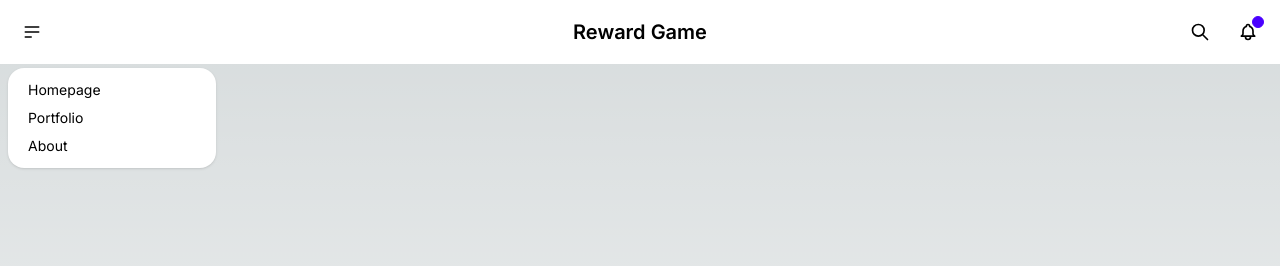
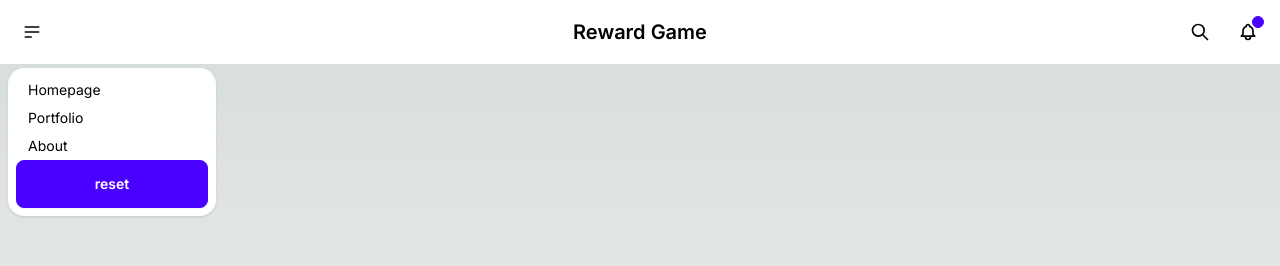
Before and after one commit to balinux/reward-game-nextjs, a Next.js app: page / in a window 1280 px wide. Both pictures are taken after a click on the button 32 px from the left and 32 px from the top of the page. Shown: the top 266 px of the page. Built offline with nearby package versions, Linux system fonts and the light colour scheme; no server answers; the database is empty.

Commit message:
add: fitur reset task

```diff
--- /dev/null
+++ b/src/app/api/task/reset/route.js
@@ -0,0 +1,31 @@
+import prisma from "@/lib/prisma";
+import { NextResponse } from "next/server";
+
+export const GET = async () => {
+  try {
+    await prisma.task.updateMany({
+      where: {
+        completed: true,
+      },
+      data: {
+        completed: false,
+      },
+    });
+    console.log("semua task sudah di update ke false");
+    return NextResponse.json({
+      data: {
+        code: 200,
+        message: "reset berhasil berhasil",
+      },
+    });
+  } catch (error) {
+    return NextResponse.json({
+      data: {
+        code: 500,
+        message: "reset gagal",
+      },
+    });
+
+    console.log("error update status task: ", error);
+  }
+};
--- a/src/app/layout.js
+++ b/src/app/layout.js
@@ -1,5 +1,6 @@
 import { Inter } from "next/font/google";
 import "./globals.css";
+import ButtonReset from "@/components/reset-button";
 
 const inter = Inter({ subsets: ["latin"] });
 
@@ -15,13 +16,40 @@ export default function RootLayout({ children }) {
         <div className="navbar bg-base-100">
           <div className="navbar-start">
             <div className="dropdown">
-              <div tabIndex={0} role="button" className="btn btn-ghost btn-circle">
-                <svg xmlns="http://www.w3.org/2000/svg" className="h-5 w-5" fill="none" viewBox="0 0 24 24" stroke="currentColor"><path strokeLinecap="round" strokeLinejoin="round" strokeWidth="2" d="M4 6h16M4 12h16M4 18h7" /></svg>
+              <div
+                tabIndex={0}
+                role="button"
+                className="btn btn-ghost btn-circle"
+              >
+                <svg
+                  xmlns="http://www.w3.org/2000/svg"
+                  className="h-5 w-5"
+                  fill="none"
+                  viewBox="0 0 24 24"
+                  stroke="currentColor"
+                >
+                  <path
+                    strokeLinecap="round"
+                    strokeLinejoin="round"
+                    strokeWidth="2"
+                    d="M4 6h16M4 12h16M4 18h7"
+                  />
+                </svg>
               </div>
-              <ul tabIndex={0} className="menu menu-sm dropdown-content mt-3 z-[1] p-2 shadow bg-base-100 rounded-box w-52">
-                <li><a>Homepage</a></li>
-                <li><a>Portfolio</a></li>
-                <li><a>About</a></li>
+              <ul
+                tabIndex={0}
+                className="menu menu-sm dropdown-content mt-3 z-[1] p-2 shadow bg-base-100 rounded-box w-52"
+              >
+                <li>
+                  <a>Homepage</a>
+                </li>
+                <li>
+                  <a>Portfolio</a>
+                </li>
+                <li>
+                  <a>About</a>
+                </li>
+                <ButtonReset />
               </ul>
             </div>
           </div>
@@ -30,18 +58,44 @@ export default function RootLayout({ children }) {
           </div>
           <div className="navbar-end">
             <button className="btn btn-ghost btn-circle">
-              <svg xmlns="http://www.w3.org/2000/svg" className="h-5 w-5" fill="none" viewBox="0 0 24 24" stroke="currentColor"><path strokeLinecap="round" strokeLinejoin="round" strokeWidth="2" d="M21 21l-6-6m2-5a7 7 0 11-14 0 7 7 0 0114 0z" /></svg>
+              <svg
+                xmlns="http://www.w3.org/2000/svg"
+                className="h-5 w-5"
+                fill="none"
+                viewBox="0 0 24 24"
+                stroke="currentColor"
+              >
+                <path
+                  strokeLinecap="round"
+                  strokeLinejoin="round"
+                  strokeWidth="2"
+                  d="M21 21l-6-6m2-5a7 7 0 11-14 0 7 7 0 0114 0z"
+                />
+              </svg>
             </button>
             <button className="btn btn-ghost btn-circle">
               <div className="indicator">
-                <svg xmlns="http://www.w3.org/2000/svg" className="h-5 w-5" fill="none" viewBox="0 0 24 24" stroke="currentColor"><path strokeLinecap="round" strokeLinejoin="round" strokeWidth="2" d="M15 17h5l-1.405-1.405A2.032 2.032 0 0118 14.158V11a6.002 6.002 0 00-4-5.659V5a2 2 0 10-4 0v.341C7.67 6.165 6 8.388 6 11v3.159c0 .538-.214 1.055-.595 1.436L4 17h5m6 0v1a3 3 0 11-6 0v-1m6 0H9" /></svg>
+                <svg
+                  xmlns="http://www.w3.org/2000/svg"
+                  className="h-5 w-5"
+                  fill="none"
+                  viewBox="0 0 24 24"
+                  stroke="currentColor"
+                >
+                  <path
+                    strokeLinecap="round"
+                    strokeLinejoin="round"
+                    strokeWidth="2"
+                    d="M15 17h5l-1.405-1.405A2.032 2.032 0 0118 14.158V11a6.002 6.002 0 00-4-5.659V5a2 2 0 10-4 0v.341C7.67 6.165 6 8.388 6 11v3.159c0 .538-.214 1.055-.595 1.436L4 17h5m6 0v1a3 3 0 11-6 0v-1m6 0H9"
+                  />
+                </svg>
                 <span className="badge badge-xs badge-primary indicator-item"></span>
               </div>
             </button>
-
           </div>
         </div>
-        {children}</body>
+        {children}
+      </body>
     </html>
   );
 }
--- /dev/null
+++ b/src/components/reset-button.js
@@ -0,0 +1,37 @@
+"use client";
+import axios from "axios";
+import { useRouter } from "next/navigation";
+import { useState } from "react";
+
+const ButtonReset = () => {
+  const [isModalOpen, setIsModalOpen] = useState(false);
+
+  const router = useRouter();
+  const resetTasks = async () => {
+    try {
+      const response = await axios.get("/api/task/reset");
+      console.log("success reset tasks: ", response);
+      router.refresh();
+    } catch (error) {
+      console.log("error reset: ", error);
+    }
+  };
+
+  return (
+    <>
+      <button
+        className="btn btn-block btn-primary text-white"
+        onClick={() => {
+          resetTasks();
+        }}
+      >
+        reset
+      </button>
+
+      {/* You can open the modal using document.getElementById('ID').showModal() method */}
+      {/* <button className="btn" onClick={() => document.getElementById('my_modal_3').showModal()}>open modal</button> */}
+    </>
+  );
+};
+
+export default ButtonReset;
```
